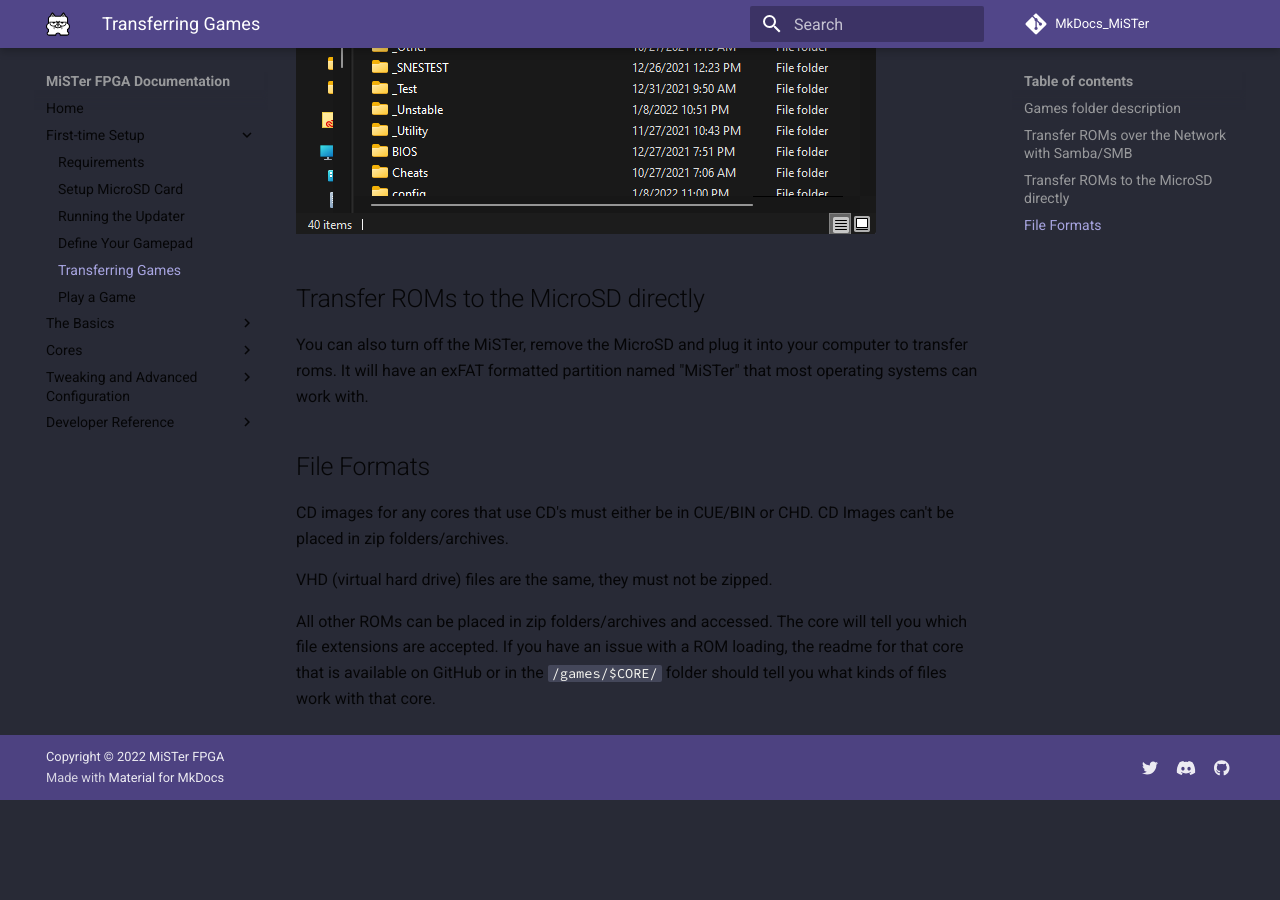
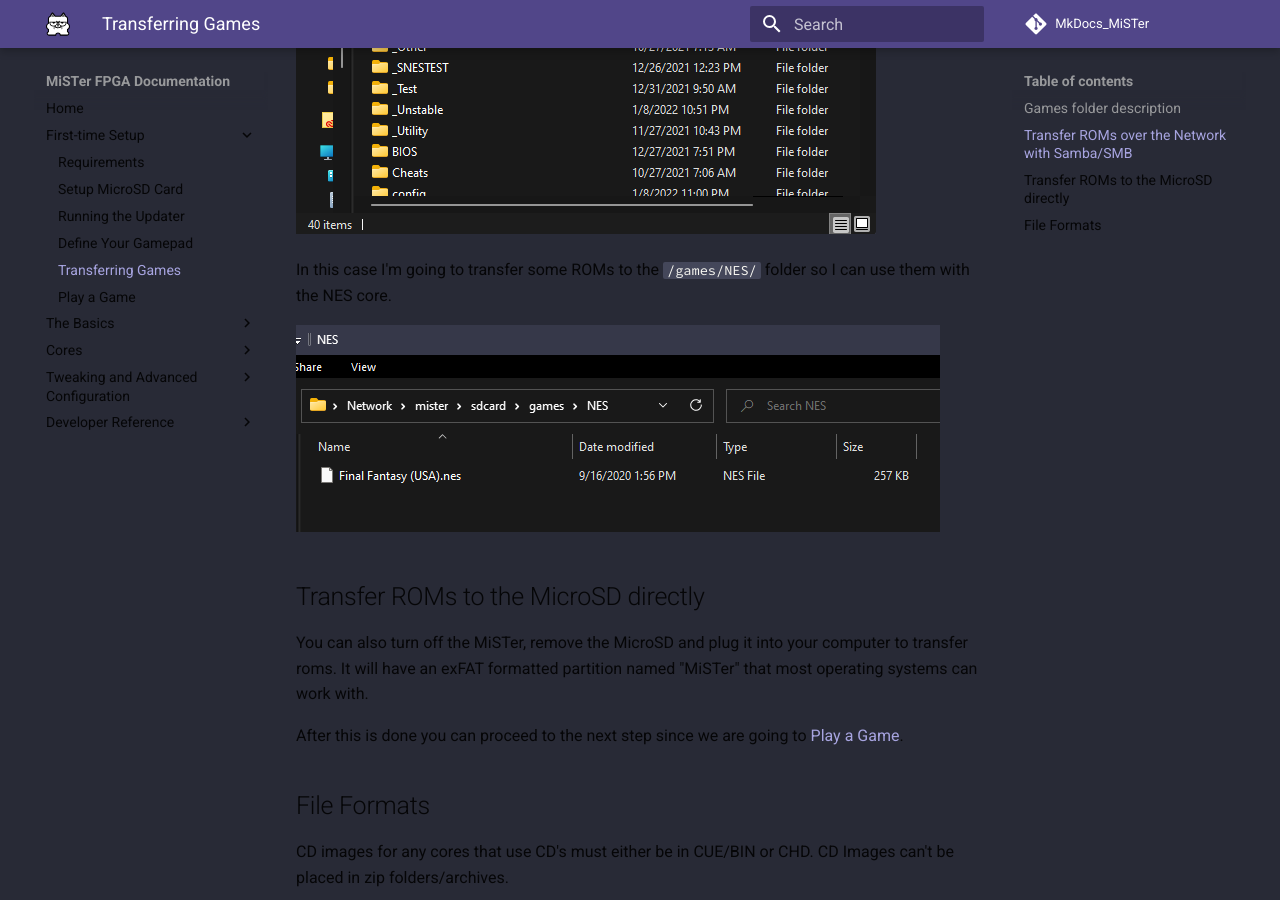
Before and after one commit to tofukazoo/MkDocs_MiSTer, an MkDocs documentation site: the page built from docs/setup/games.md, in a window 1280 px wide and 900 px high, scrolled down 892 px. Built offline with MkDocs 1.6.1 and Material for MkDocs 9.7.7, drawn with Linux system fonts in a browser that asks for light colours; comment, search, counter and statistics services are not loaded; before the commit the page ends 1692 px from its top, so only the background shows below that.

Commit message:
update games.md instructions

```diff
--- a/docs/setup/games.md
+++ b/docs/setup/games.md
@@ -10,9 +10,15 @@
 
 ![MiSTer FPGA Samba Server File Explorer](img/samba.png)
 
+In this case I'm going to transfer some ROMs to the `/games/NES/` folder so I can use them with the NES core.
+
+![ROM Transfer to MiSTer FPGA folder from Windows](img/rom-transferred.png)
+
 ## Transfer ROMs to the MicroSD directly
 
 You can also turn off the MiSTer, remove the MicroSD and plug it into your computer to transfer roms. It will have an exFAT formatted partition named "MiSTer" that most operating systems can work with.
+
+After this is done you can proceed to the next step since we are going to [Play a Game](play.md).
 
 ## File Formats
 
```
Also changed, not shown: docs/setup/img/rom-transferred.png (added).
